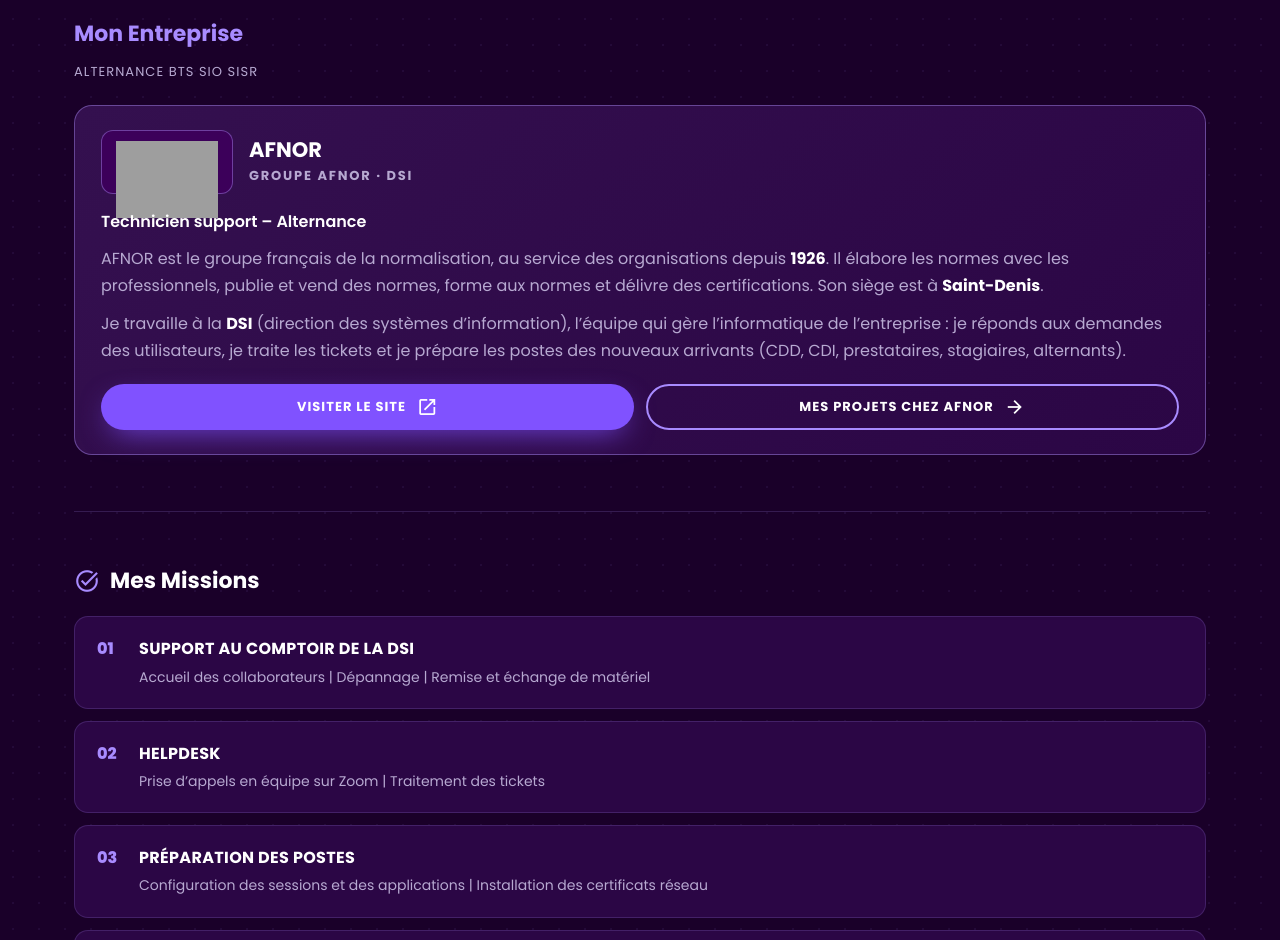
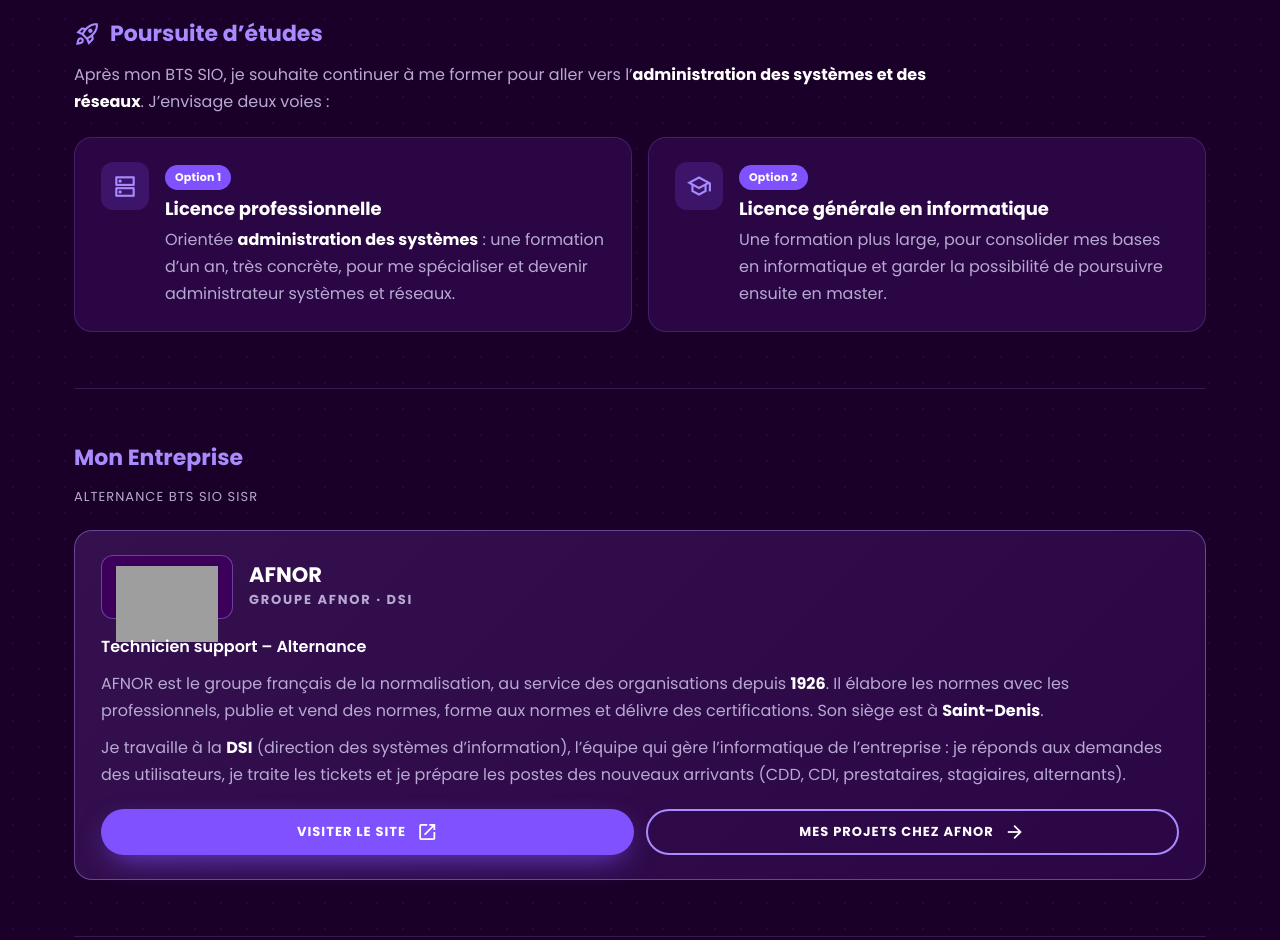
Before and after one commit to mbimikhakayi/portfolio, a plain HTML site: page index.html in a window 1280 px wide. Shown: the part 3140-4080 px from the top of the page. Drawn offline with nearby package versions, Linux system fonts and the light colour scheme; grey boxes are pictures that could not be loaded.

Commit message:
Ajout de la poursuite d'études

```diff
--- a/index.html
+++ b/index.html
@@ -90,6 +90,15 @@
 </section>
 
 <section class="bloc apparait">
+<h2 class="h-sec"><span class="ms">rocket_launch</span>Poursuite d’études</h2>
+<p class="texte-sec">Après mon BTS SIO, je souhaite continuer à me former pour aller vers l’<b>administration des systèmes et des réseaux</b>. J’envisage deux voies :</p>
+<div class="certifs">
+<article class="carte certif"><span class="ms">dns</span><div><span class="pastille">Option 1</span><h3>Licence professionnelle</h3><p>Orientée <b>administration des systèmes</b> : une formation d’un an, très concrète, pour me spécialiser et devenir administrateur systèmes et réseaux.</p></div></article>
+<article class="carte certif"><span class="ms">school</span><div><span class="pastille">Option 2</span><h3>Licence générale en informatique</h3><p>Une formation plus large, pour consolider mes bases en informatique et garder la possibilité de poursuivre ensuite en master.</p></div></article>
+</div>
+</section>
+
+<section class="bloc apparait">
 <h2 class="h-sec">Mon Entreprise</h2>
 <p class="texte-sec" style="text-transform:uppercase;letter-spacing:.08em;font-size:13px">Alternance BTS SIO SISR</p>
 <article class="carte vedette">
```
